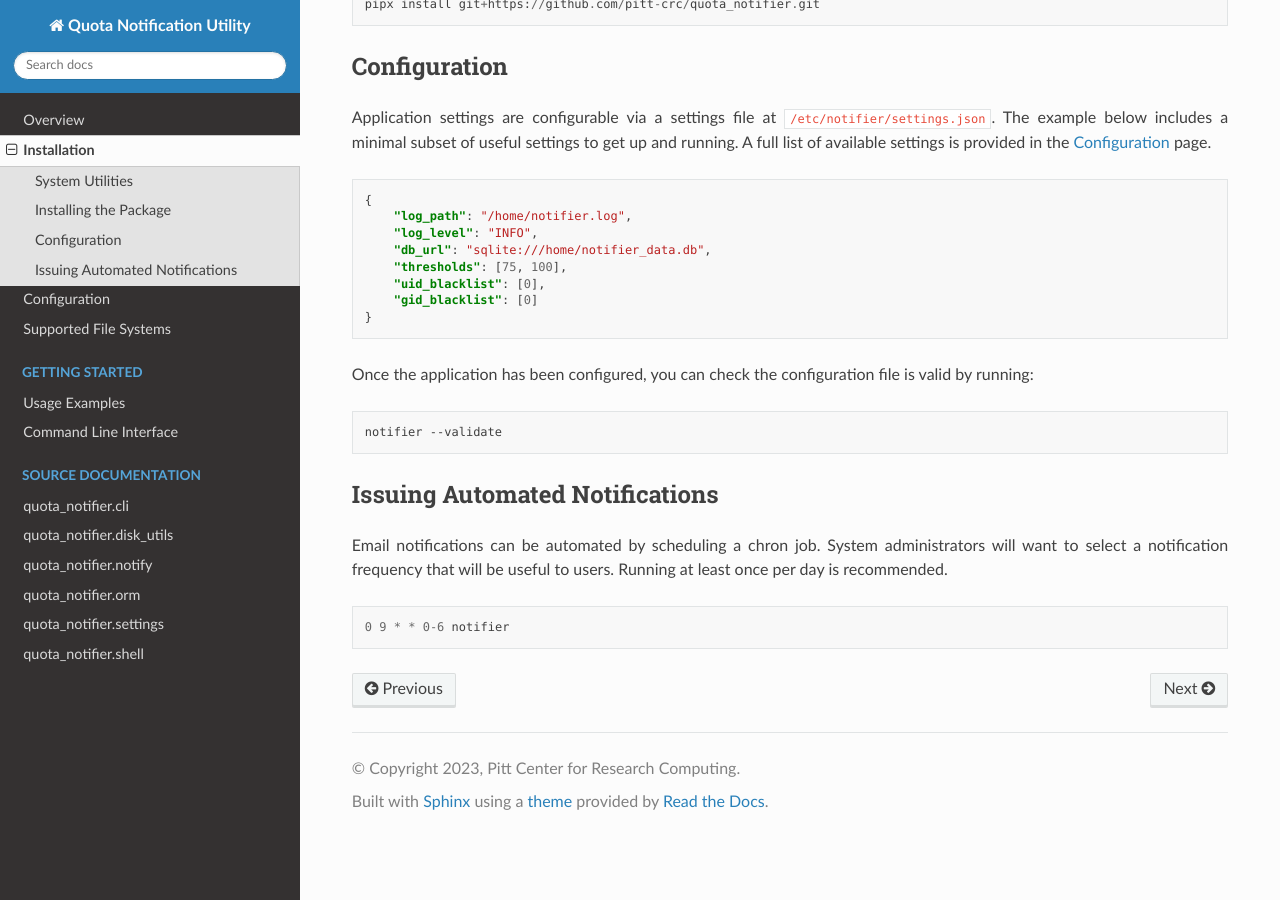
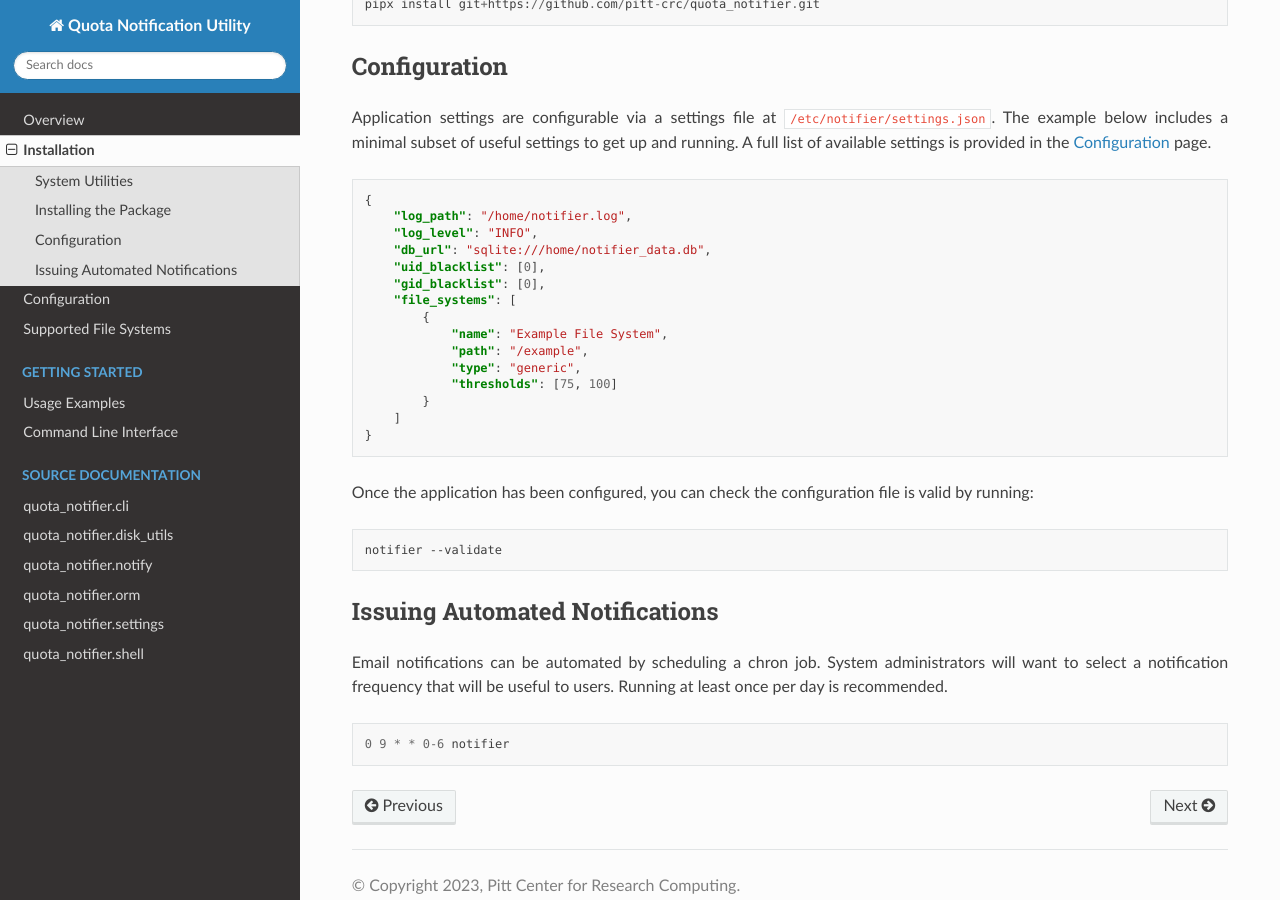
Before and after one commit to pitt-crc/quota_notifier, a Sphinx documentation site: the page built from docs/source/overview/installation.rst, in a window 1280 px wide and 900 px high, scrolled down 484 px. Built offline with Sphinx 7.4.7 and the Read the Docs theme 2.0.0, drawn with Linux system fonts in a browser that asks for light colours.

Commit message:
Updates install example

```diff
--- a/docs/source/overview/installation.rst
+++ b/docs/source/overview/installation.rst
@@ -34,9 +34,16 @@ A full list of available settings is provided in the :doc:`configuration` page.
        "log_path": "/home/notifier.log",
        "log_level": "INFO",
        "db_url": "sqlite:///home/notifier_data.db",
-       "thresholds": [75, 100],
        "uid_blacklist": [0],
-       "gid_blacklist": [0]
+       "gid_blacklist": [0],
+       "file_systems": [
+           {
+               "name": "Example File System",
+               "path": "/example",
+               "type": "generic",
+               "thresholds": [75, 100]
+           }
+       ]
    }
 
 Once the application has been configured, you can check the configuration file is valid by running:
```
